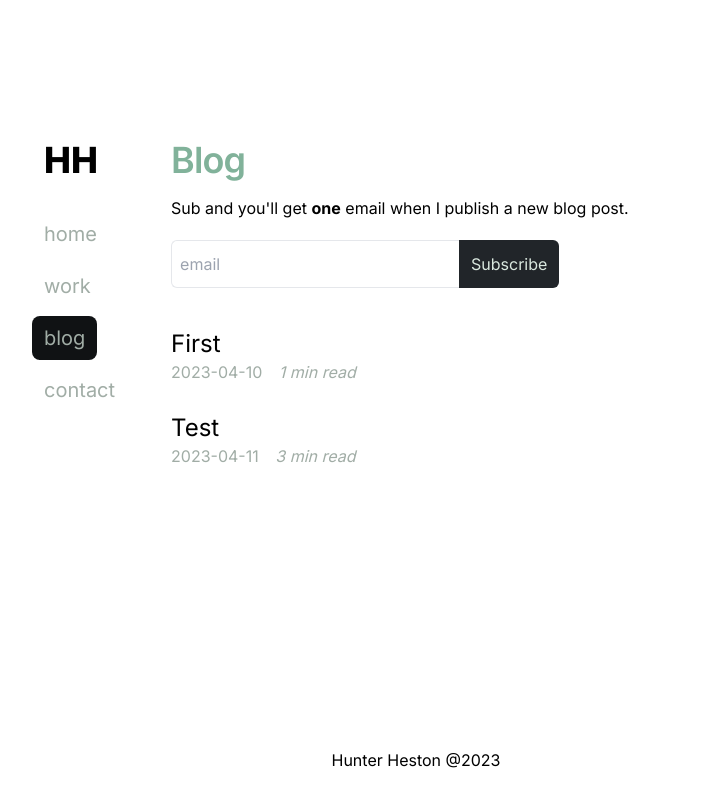
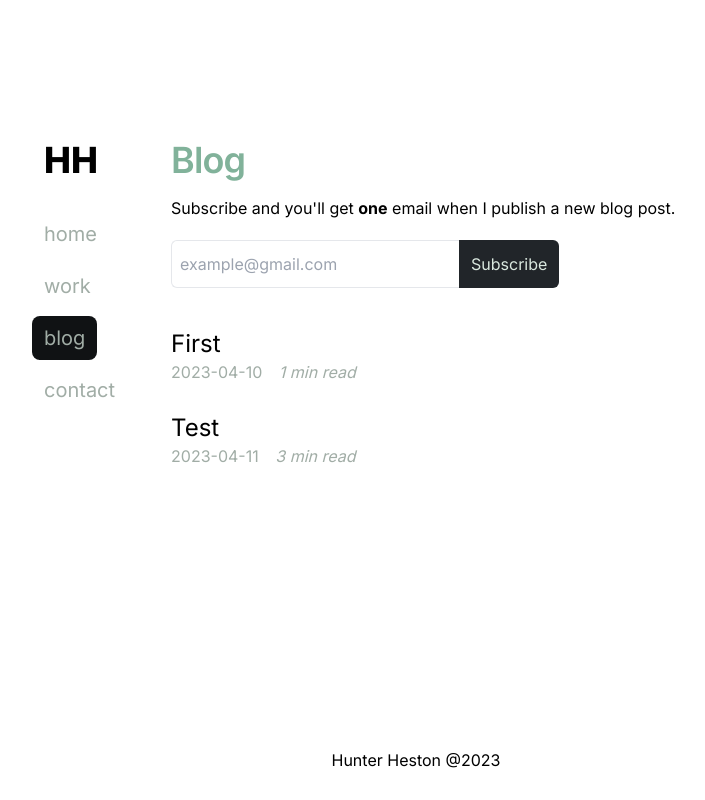
Before and after one commit to HunterHeston/personal-website, a Next.js app: page /blog in a window 1280 px wide. Shown: the whole page, without its empty margins (216-921 px from the left). Built offline with nearby package versions, Linux system fonts and the light colour scheme.

Commit message:
Create state based blog subscription form. Submits to api route.

```diff
--- /dev/null
+++ b/components/emailSubscriberForm.tsx
@@ -0,0 +1,52 @@
+import { useState, FormEvent } from "react";
+
+export default function EmailForm() {
+  const [email, setEmail] = useState("");
+
+  const handleSubmit = async (e: FormEvent<HTMLFormElement>) => {
+    e.preventDefault();
+
+    try {
+      const res = await fetch("/api/new-subscriber", {
+        method: "POST",
+        headers: {
+          "Content-Type": "application/json",
+        },
+        body: JSON.stringify({ email }),
+      });
+
+      if (res.ok) {
+        setEmail("");
+        console.log("Subscribed!");
+      } else {
+        console.error("Failed to subscribe.");
+      }
+    } catch (error) {
+      console.log("Error occurred when send subscription request: ", error);
+    }
+  };
+
+  return (
+    <form className="flex mb-10" onSubmit={handleSubmit}>
+      <label htmlFor="email" hidden>
+        Email
+      </label>
+      <input
+        className="p-2 w-72 border-l border-t border-b rounded-l-md rounded-r-none"
+        placeholder="example@gmail.com"
+        type="email"
+        name="email"
+        required
+        value={email}
+        onChange={(e) => setEmail(e.target.value)}
+      />
+
+      <button
+        className="transition-all p-3 text-primary bg-background dark:bg-accent dark:text-background rounded-r-md hover:bg-darker hover:text-primary"
+        type="submit"
+      >
+        Subscribe
+      </button>
+    </form>
+  );
+}
--- a/pages/blog/index.tsx
+++ b/pages/blog/index.tsx
@@ -1,3 +1,4 @@
+import EmailForm from "@/components/emailSubscriberForm";
 import H1 from "@/components/h1";
 import { Blog, listBlogs } from "@/lib/blogs";
 import Link from "next/link";
@@ -12,28 +13,10 @@ export default function BlogListing({ blogs }: BlogProps) {
     <>
       <H1>Blog</H1>
       <p className="mb-5">
-        Sub and you&apos;ll get <span className="font-bold">one</span> email
-        when I publish a new blog post.
+        Subscribe and you&apos;ll get <span className="font-bold">one</span>{" "}
+        email when I publish a new blog post.
       </p>
-      <form className="flex mb-10" action="submit">
-        <label htmlFor="email" hidden>
-          Email
-        </label>
-        <input
-          className="p-2 w-72 border-l border-t border-b rounded-l-md rounded-r-none"
-          placeholder="email"
-          required
-          type="email"
-          name="email"
-          id="email"
-        />
-        <button
-          className="transition-all p-3 text-primary bg-background dark:bg-accent dark:text-background rounded-r-md hover:bg-darker hover:text-primary"
-          type="submit"
-        >
-          Subscribe
-        </button>
-      </form>
+      <EmailForm />
       <ul>
         {blogs.map((blog) => (
           <BlogLi key={blog.title} {...blog} />
```
